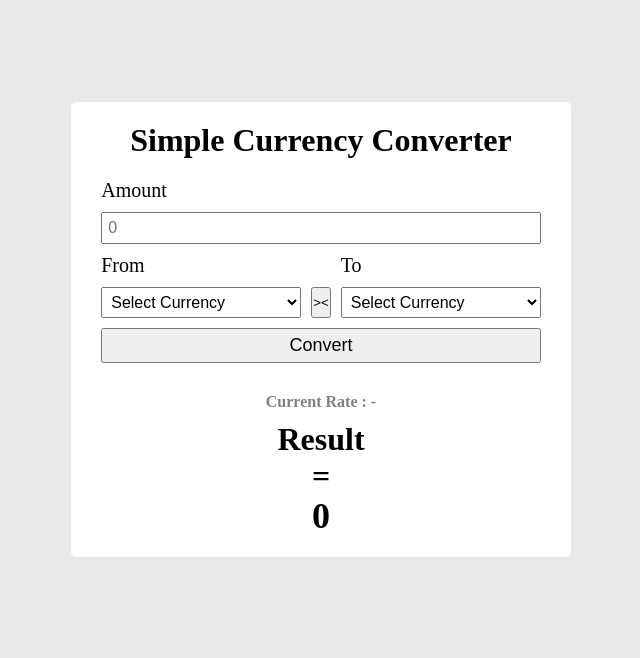
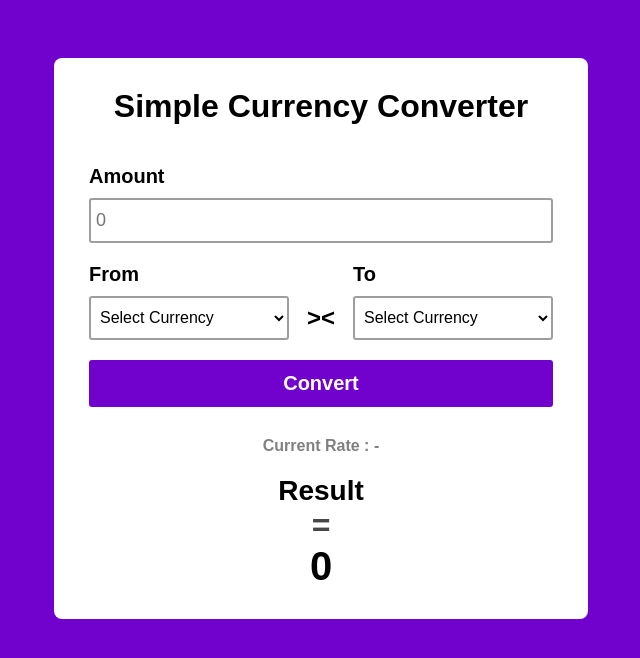
Before and after one commit to LuthfiDbz/currencyconverter, a plain HTML site: page index.html in a window 1280 px wide. Shown: the whole page, without its empty margins (319-959 px from the left). Drawn offline with Linux system fonts and the light colour scheme; no server answers.

Commit message:
designed

```diff
--- a/style.css
+++ b/style.css
@@ -1,28 +1,36 @@
 * {
   margin: 0;
   padding: 0;
+  font-family:Arial, Helvetica, sans-serif;
 }
 
 .container {
   box-sizing: border-box;
   height: 100vh;
   width: 100vw;
-  padding-top: 8%;
-  background-color: rgb(233, 233, 233);
+  padding-top: 45%;
+  background-color: rgb(113, 1, 204);
 }
 
 .content {
   background-color: #fff;
-  width: fit-content;
+  width: 80%;
   text-align: center;
   margin: auto;
-  padding: 20px 30px;
-  border-radius: 5px;
+  border-radius: 8px;
+  padding: 25px 20px;
+}
+
+.content h1:first-child {
+  font-size: 22px;
+  padding-bottom: 30px;
+  color: black;
+  border-radius: 8px 8px 0 0;
 }
 
 .inputForm {
-  margin-top: 20px;
-  font-size: 20px;
+  margin-top: 10px;
+  font-size: 16px;
   text-align: left;
   display: grid;
   grid-template-areas:
@@ -36,54 +44,173 @@
   margin-bottom: 30px;
 }
 
-label[for=amount] {grid-area: lamount;}
-label[for=currencyFrom] {grid-area: lfrom;}
-label[for=currencyTo] {grid-area: lto;}
+label[for=amount] {grid-area: lamount;font-weight: 600;}
+label[for=currencyFrom] {grid-area: lfrom;font-weight: 600;}
+label[for=currencyTo] {grid-area: lto;font-weight: 600;}
 
 #amount {
   grid-area: amount;
-  font-size: 16px;
-  padding: 5px;
+  font-size: 14px;
+  padding: 8px 5px;
+  margin-bottom: 10px;
+  border-radius: 3px;
+  border: 2px solid rgb(158, 158, 158);
 }
 
 #currencyFrom {
   grid-area: from;
-  font-size: 16px;
-  padding: 5px;
+  font-size: 14px;
+  padding: 0;
   cursor: pointer;
-  width: 200px;
+  width: 142px;
+  background-color: white;
+  border:2px solid rgb(158, 158, 158);
+  border-radius: 3px;
 }
 
 .reverseBtn {
   grid-area: reverse;
   cursor: pointer;
+  padding: 8px;
+  background-color: white;
+  border:none;
+  font-weight: 700;
+  font-size: 18px;
 }
 
 #currencyTo {
   grid-area: to;
-  font-size: 16px;
-  padding: 5px;
+  font-size: 14px;
+  padding: 0;
   cursor: pointer;
-  width: 200px;
+  width: 142px;
+  background-color: white;
+  border:2px solid rgb(158, 158, 158);
+  border-radius: 3px;
 }
 
 .convertBtn {
+  margin-top: 20px;
+  color: white;
+  border: none;
+  border-radius: 3px;
+  background-color: rgb(113, 1, 204);
   grid-area: convert;
-  font-size: 18px;
-  padding: 5px;
+  font-size: 16px;
+  padding-block: 10px;
   cursor: pointer;
+  font-weight: 400;
+}
+
+.convertBtn:hover {
+  background-color: rgb(130, 0, 236);
+}
+
+.convertBtn:active {
+  background-color: rgb(91, 0, 165);
 }
 
 .result .exchangeRate {
-  font-size: 16px;
+  font-size: 12px;
   color: grey;
-  margin-bottom: 10px;
+  margin-bottom: 20px;
+}
+
+.result h1:first-of-type {
+  font-size:22px;
+}
+
+.result h1:nth-of-type(2) {
+  color: rgb(71, 71, 71);
+  font-size: 18px;
 }
 
 .result .resultAmount {
-  font-size: 36px;
+  font-size: 32px;
 }
 
 .resultAmount span {
-  font-size: 24px;
+  font-size: 22px;
 }
+
+@media only screen and (min-width: 768px) {
+  .container {
+    padding-top: 4.5%;
+  }
+
+  .content {
+    width: fit-content;
+    margin: auto;
+    border-radius: 8px;
+    padding: 30px 35px;
+  }
+
+  .content h1:first-child {
+    font-size: 32px;
+  }
+
+  .inputForm {
+    margin-top: 10px;
+    font-size: 20px;
+    grid-template-areas:
+      'lamount lamount lamount'
+      'amount amount amount'
+      'lfrom none lto'
+      'from reverse to'
+      'convert convert convert'
+    ;
+    gap: 10px;
+    margin-bottom: 30px;
+  }
+
+  #amount {
+    font-size: 18px;
+    padding: 10px 5px;
+    margin-bottom: 10px;
+  }
+
+  #currencyFrom {
+    font-size: 16px;
+    padding: 5px;
+    width: 200px;
+  }
+
+  .reverseBtn {
+    padding: 8px;
+    font-size: 24px;
+  }
+
+  #currencyTo {
+    font-size: 16px;
+    padding: 5px;
+    width: 200px;
+  }
+
+  .convertBtn {
+    margin-top: 10px;
+    border-radius: 3px;
+    font-size: 20px;
+    padding-block: 12px;
+    font-weight: 700;
+  }
+
+  .result .exchangeRate {
+    font-size: 16px;
+  }
+
+  .result h1:first-of-type {
+    font-size:28px;
+  }
+
+  .result h1:nth-of-type(2) {
+    font-size: 32px;
+  }
+
+  .result .resultAmount {
+    font-size: 40px;
+  }
+
+  .resultAmount span {
+    font-size: 24px;
+  }
+}
```
